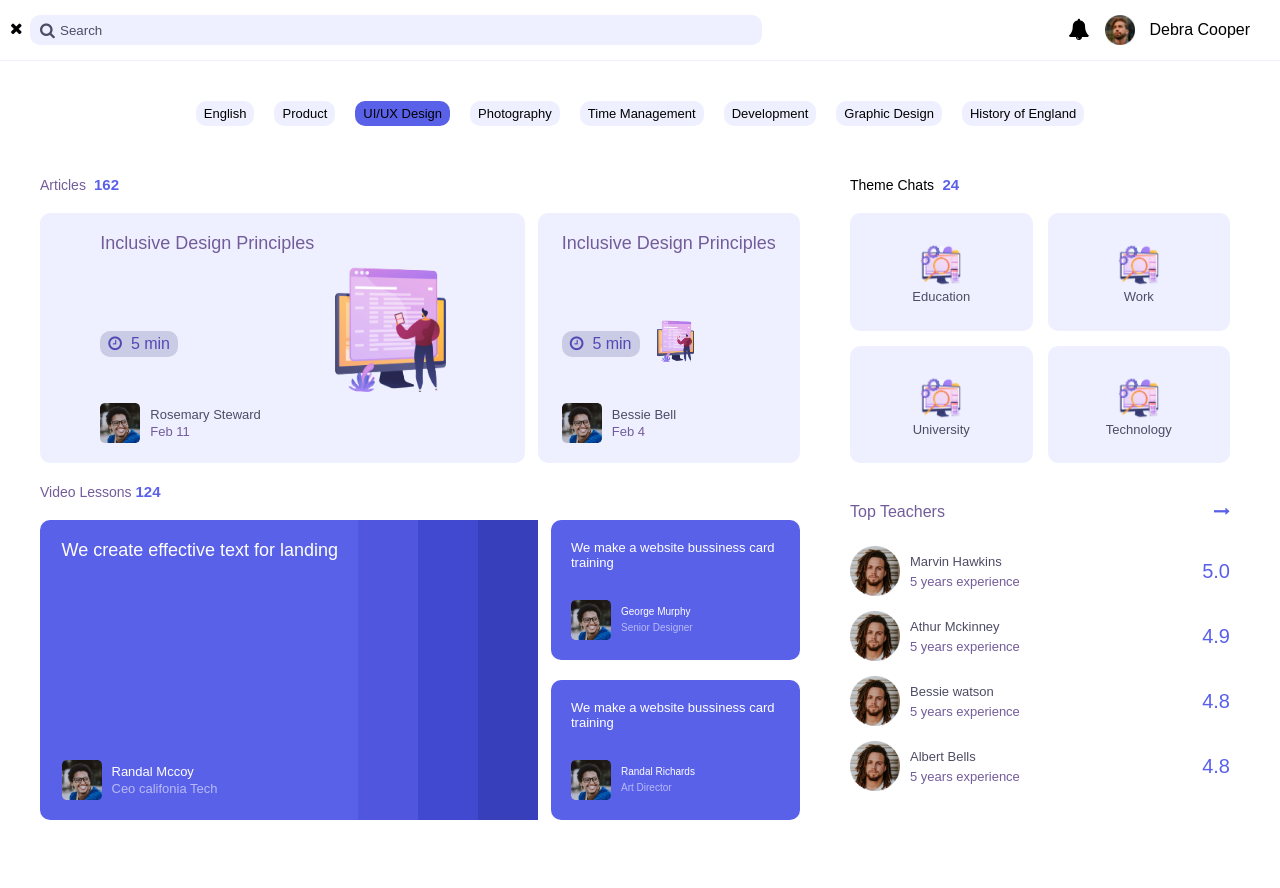
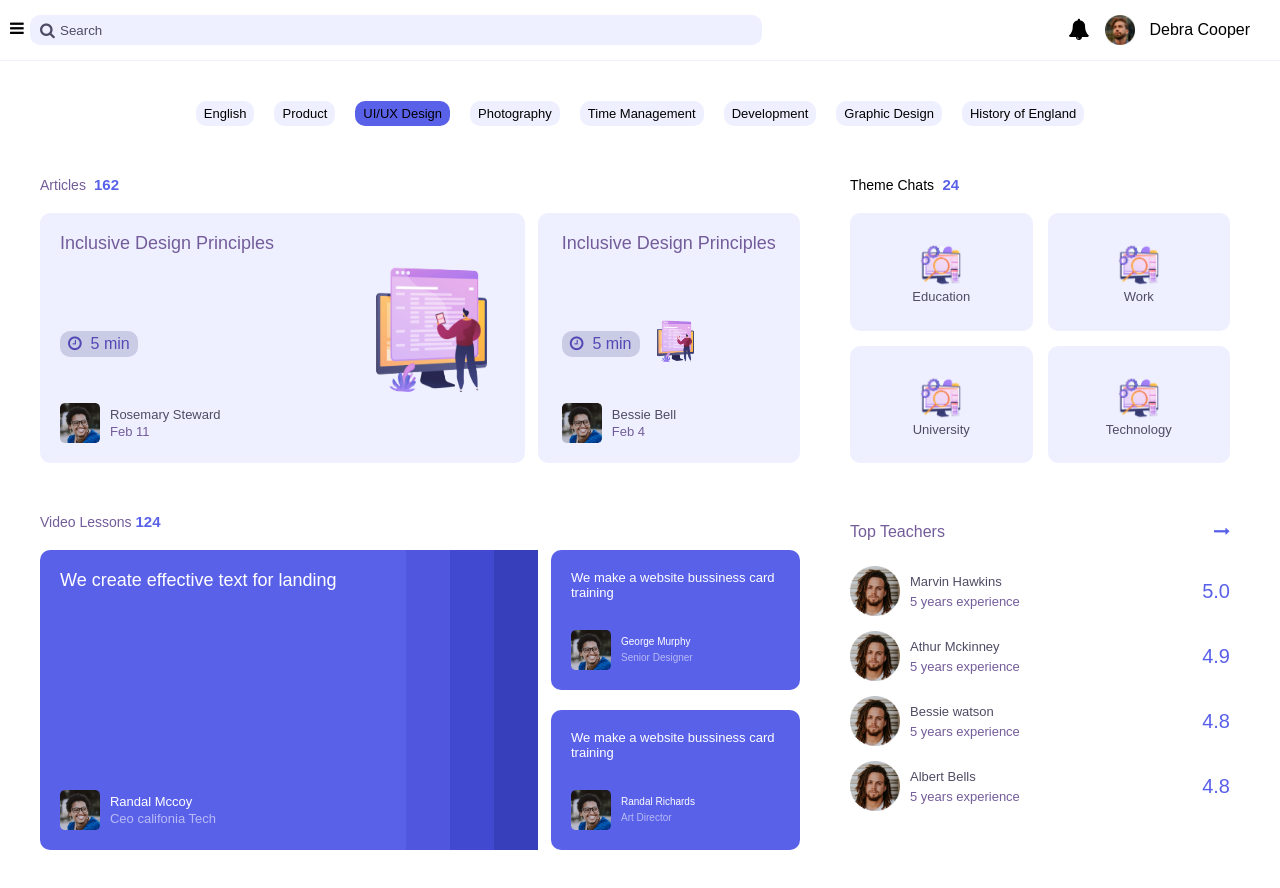
Before and after one commit to mosesinawo/xown-test, a plain HTML site: page index.html in a window 1280 px wide. Both pictures are taken after a click on the icon 272 px from the left and 28 px from the top of the page. Before the commit the page ends 860 px from the top, so only its background shows below. Drawn offline with Linux system fonts and the light colour scheme.

Commit message:
completed

```diff
--- a/css/sidebar.css
+++ b/css/sidebar.css
@@ -55,7 +55,12 @@
     list-style: none;
     padding: 15px;
     gap: 10px;
+    cursor: pointer;
 }
+.side-text:hover + .side-text > i {
+    color: var(--color-secondary);
+}
+
 
 .sidebar-details {
     padding-right: 25px;
--- a/css/styles.css
+++ b/css/styles.css
@@ -77,6 +77,11 @@
   background-color: var(--color-border);
   padding: 5px 8px;
   border-radius: 10px;
+  cursor: pointer;
+  transition: all .2s ;
+}
+.main-nav-item:hover{
+  background-color: var(--color-secondary);
 }
 
 .main-container {
@@ -127,6 +132,7 @@
   flex-direction: column;
   justify-content: space-between;
   height: 100%;
+  width: 100%;
 }
 
 .main-box-2-info {
@@ -288,7 +294,7 @@
 }
 
 .right-bottom {
-  margin-top: 30px;
+  margin-top: 50px;
   display: flex;
   flex-direction: column;
   gap: 15px;
--- a/index.html
+++ b/index.html
@@ -91,7 +91,7 @@
         </div>
     </div>
     <main class="main">
-        <i class="fa fa-bars burger"  aria-hidden="true" id="bar"></i>
+        <i class="fa fa-times burger"  aria-hidden="true" id="bar"></i>
         <div class="main-header">
 
             <i class="fa fa-search fa-header-search" aria-hidden="true"></i>
@@ -162,7 +162,7 @@
                         </div>
                     </div>
                     <div class="main-left-wrapper">
-                        <p style="margin: 20px 0px ; font-size: 14px;">Video Lessons <span style="color: #5a61e9; font-size: 15px;
+                        <p style="margin: 50px 0px 20px ; font-size: 14px;">Video Lessons <span style="color: #5a61e9; font-size: 15px;
                         font-weight: 700;">124</span></p>
                         <div class="main-left-cont">
                             <div class="main-box-bottom">
--- a/script.js
+++ b/script.js
@@ -3,16 +3,16 @@ const sidebar = document.getElementById('sidebar')
 const body = document.getElementById('body')
 
 bar.addEventListener('click', () =>{
-    if (bar.classList.contains('fa-bars') && body.classList.contains('body')) {
-        bar.classList.remove('fa-bars')
-        bar.classList.add('fa-times')
+    if (bar.classList.contains('fa-times') && body.classList.contains('body')) {
+        bar.classList.remove('fa-times')
+        bar.classList.add('fa-bars')
         body.classList.remove('body')
         body.classList.add('body-2')
         sidebar.style.display = 'none'
 
-    } else if(bar.classList.contains('fa-times') && body.classList.contains('body-2')){
-        bar.classList.remove('fa-times')
-        bar.classList.add('fa-bars')
+    } else if(bar.classList.contains('fa-bars') && body.classList.contains('body-2')){
+        bar.classList.remove('fa-bars')
+        bar.classList.add('fa-times')
         body.classList.remove('body-2')
         body.classList.add('body')
         sidebar.style.display = 'flex'
```
